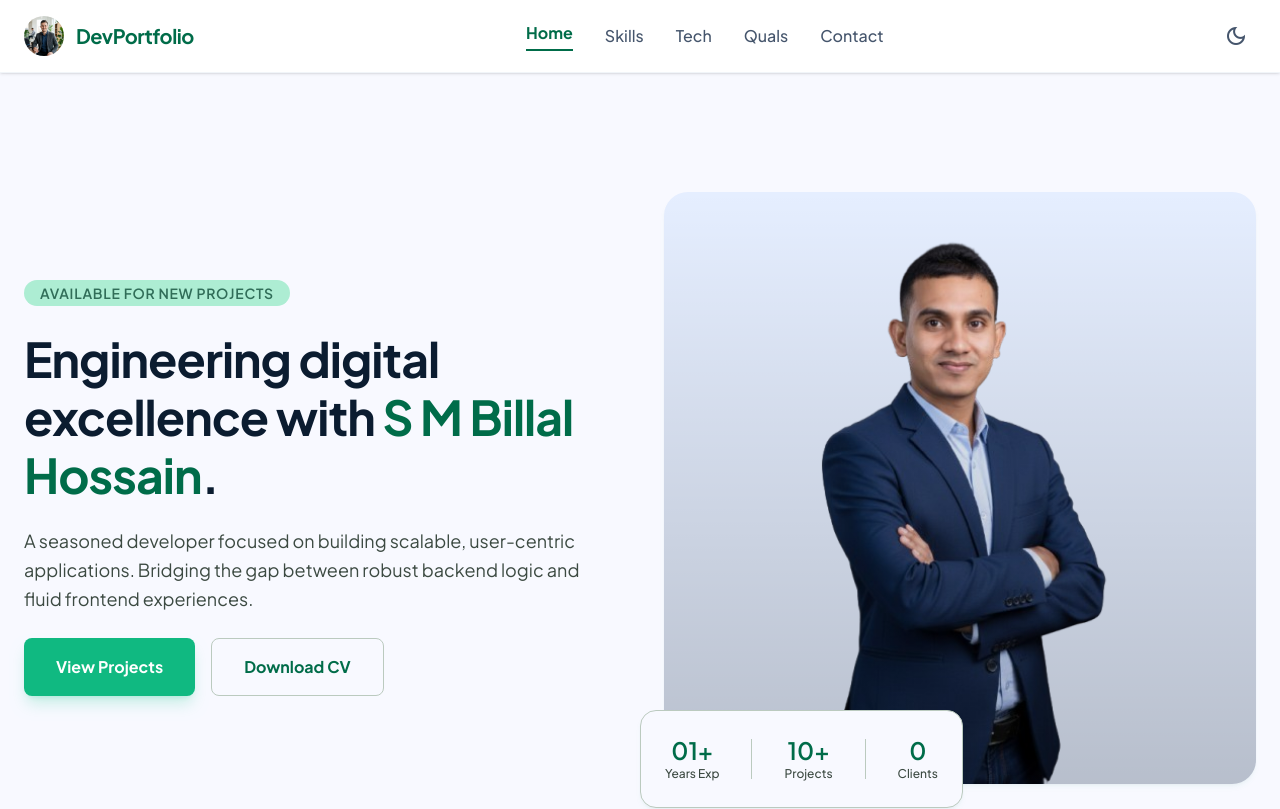
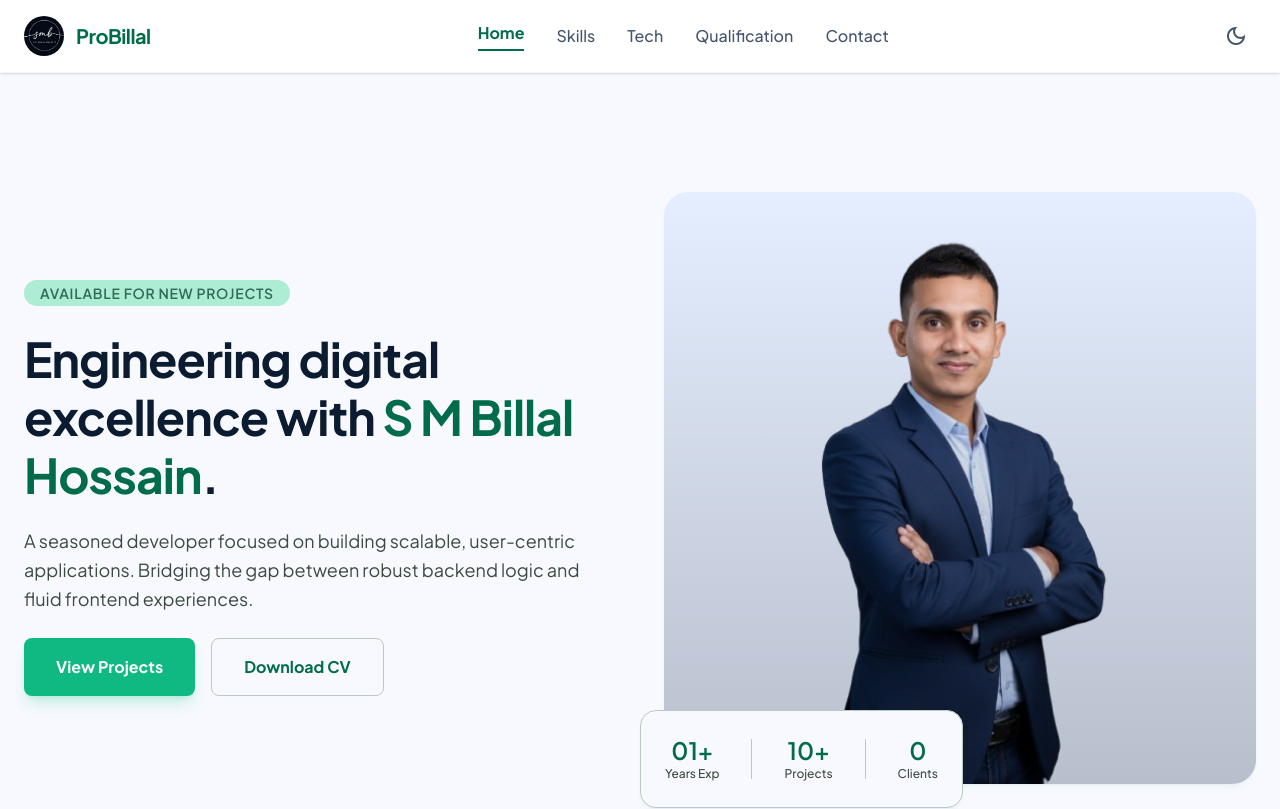
Before and after one commit to probillal/my-portfolio-website, a Next.js app: page / in a window 1280 px wide. Shown: the top 809 px of the page. Built offline with nearby package versions, Linux system fonts and the light colour scheme.

Commit message:
Navbar added optimization in image and logo

```diff
--- a/src/components/Navbar.jsx
+++ b/src/components/Navbar.jsx
@@ -26,7 +26,10 @@ export default function Navbar() {
       });
     };
 
-    const observer = new IntersectionObserver(observerCallback, observerOptions);
+    const observer = new IntersectionObserver(
+      observerCallback,
+      observerOptions,
+    );
 
     sections.forEach((id) => {
       const section = document.getElementById(id);
@@ -35,7 +38,10 @@ export default function Navbar() {
 
     // Theme initialization
     const savedTheme = localStorage.getItem("theme");
-    const systemTheme = window.matchMedia("(prefers-color-scheme: dark)").matches ? "dark" : "light";
+    const systemTheme = window.matchMedia("(prefers-color-scheme: dark)")
+      .matches
+      ? "dark"
+      : "light";
     const initialTheme = savedTheme || systemTheme;
 
     setTheme(initialTheme);
@@ -55,7 +61,7 @@ export default function Navbar() {
     { name: "Home", href: "#home", id: "home" },
     { name: "Skills", href: "#skills", id: "skills" },
     { name: "Tech", href: "#tech", id: "tech" },
-    { name: "Quals", href: "#quals", id: "quals" },
+    { name: "Qualification", href: "#quals", id: "quals" },
     { name: "Contact", href: "#contact", id: "contact" },
   ];
 
@@ -69,14 +75,16 @@ export default function Navbar() {
         >
           <div className="w-10 h-10 rounded-full overflow-hidden bg-secondary-container">
             <Image
-              src="/profile-nav.png"
-              alt="Himanshu Sahani Profile"
-              width={40}
-              height={40}
+              src="/NavLogo.png"
+              alt="S M Billal Hossain"
+              width={50}
+              height={50}
               className="w-full h-full object-cover"
             />
           </div>
-          <span className="text-xl font-bold tracking-tight text-primary">DevPortfolio</span>
+          <span className="text-xl font-bold tracking-tight text-primary">
+            ProBillal
+          </span>
         </motion.div>
 
         <nav className="hidden md:flex items-center gap-8">
```
Also changed, not shown: public/NavLogo.png (added), public/logo.png (added).
